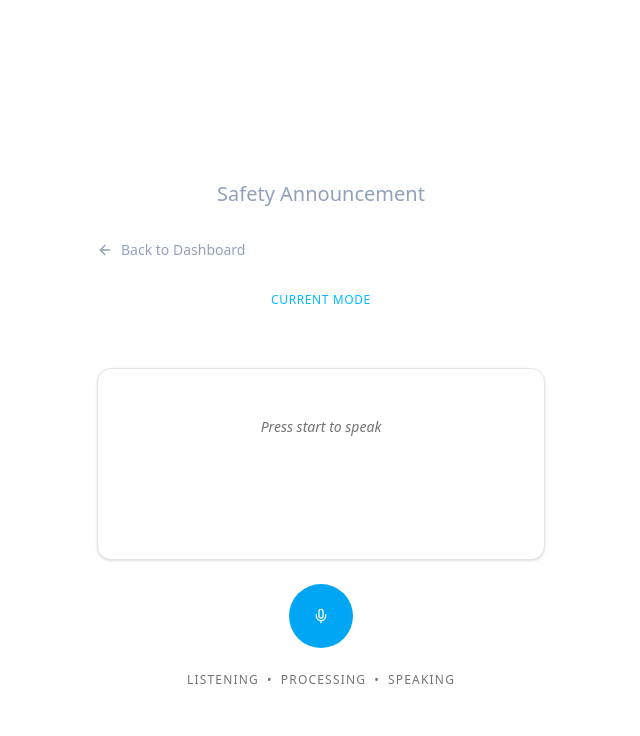
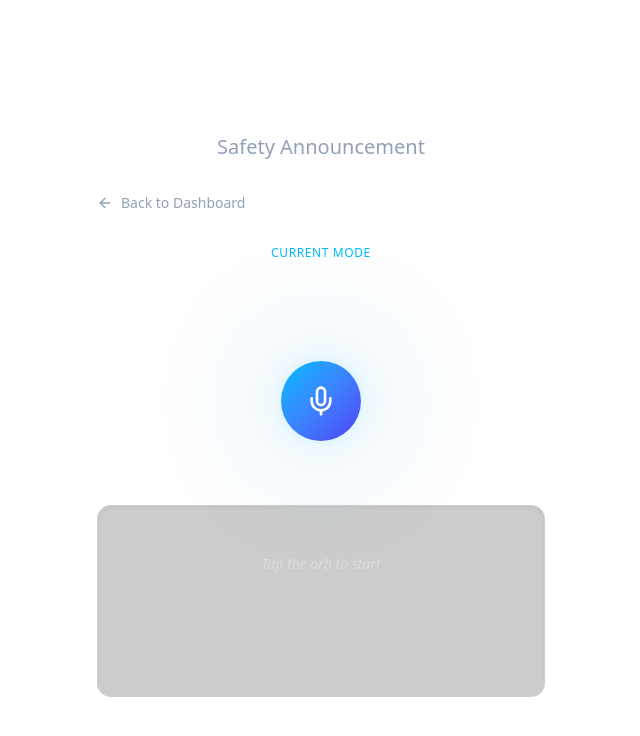
Before and after one commit to neetishtewari/aersospeak, a Next.js app: page / in a window 1280 px wide. Both pictures are taken after a click on the element 301 px from the left and 464 px from the top of the page. Shown: the top 736 px of the page, without its empty margins (319-959 px from the left). Built offline with nearby package versions, Linux system fonts and the light colour scheme.

Commit message:
Feat: Add VoiceOrb visualizer and polish UI

```diff
--- a/src/components/voice/VoiceControl.tsx
+++ b/src/components/voice/VoiceControl.tsx
@@ -7,6 +7,7 @@ import { Mic, Square, Loader2, Check } from "lucide-react";
 import { cn } from "@/lib/utils";
 
 import { FeedbackCard } from "./FeedbackCard";
+import { VoiceOrb } from "./VoiceOrb";
 
 interface VoiceControlProps {
     scenario: Scenario;
@@ -22,7 +23,35 @@ export function VoiceControl({ scenario }: VoiceControlProps) {
                 <span className="text-xs font-medium uppercase tracking-wider text-sky-400">
                     Current Mode
                 </span>
-                <h2 className="text-xl font-bold text-white">{scenario.name}</h2>
+                <h2 className="text-xl font-bold text-white tracking-tight">{scenario.name}</h2>
+            </div>
+
+            {/* Orb / Controls Area */}
+            <div className="flex items-center justify-center min-h-[160px]">
+                {/* 1. Manual Mode: Listening State (Special Layout) */}
+                {scenario.manualEndpointing && state === "listening" ? (
+                    <div className="flex flex-col items-center gap-6 animate-in zoom-in duration-300">
+                        <Button
+                            size="lg"
+                            className="rounded-full w-24 h-24 bg-green-500 hover:bg-green-400 shadow-[0_0_40px_-5px_rgba(74,222,128,0.4)] transition-all hover:scale-105"
+                            onClick={completeTurn}
+                        >
+                            <Check className="h-10 w-10 text-white stroke-[3px]" />
+                        </Button>
+                        <button
+                            onClick={stopSession}
+                            className="text-white/40 text-xs font-medium hover:text-white transition-colors"
+                        >
+                            Cancel Session
+                        </button>
+                    </div>
+                ) : (
+                    /* 2. Standard Mode & Idle/Processing State (Voice Orb) */
+                    <VoiceOrb
+                        state={state}
+                        onClick={state === "idle" ? startSession : stopSession}
+                    />
+                )}
             </div>
 
             {/* Feedback Card (Shows if available) */}
@@ -31,76 +60,30 @@ export function VoiceControl({ scenario }: VoiceControlProps) {
             )}
 
             {/* Transcript Area */}
-            <div className="h-48 w-full rounded-xl border bg-card p-4 shadow overflow-y-auto">
+            <div className="h-48 w-full rounded-xl border border-white/5 bg-black/20 backdrop-blur-sm p-4 shadow-inner overflow-y-auto">
                 {transcript ? (
-                    <p className="text-lg leading-relaxed">{transcript}</p>
+                    <p className="text-lg leading-relaxed text-slate-100">{transcript}</p>
                 ) : (
-                    <p className="text-muted-foreground italic text-center text-sm pt-8">
-                        {state === "listening" ? "Listening..." : "Press start to speak"}
+                    <p className="text-white/30 italic text-center text-sm pt-8">
+                        {state === "listening" ? "Listening..." : "Tap the orb to start"}
                     </p>
                 )}
             </div>
 
             {error && (
-                <p className="text-destructive text-sm font-medium">{error}</p>
+                <p className="text-red-400 text-sm font-medium">{error}</p>
             )}
 
-            <div className="flex gap-4">
-                {state === "idle" ? (
-                    <Button
-                        size="lg"
-                        className="rounded-full w-16 h-16 bg-sky-500 hover:bg-sky-400"
-                        onClick={startSession}
-                    >
-                        <Mic className="h-6 w-6" />
-                    </Button>
-                ) : (
-                    <>
-                        {/* Show Done button only for manual endpointing scenarios when listening */}
-                        {scenario.manualEndpointing && state === "listening" ? (
-                            <div className="flex flex-col items-center gap-4">
-                                <Button
-                                    size="lg"
-                                    className="rounded-full w-20 h-20 bg-green-500 hover:bg-green-400 shadow-lg shadow-green-500/20 animate-in zoom-in duration-300"
-                                    onClick={completeTurn}
-                                >
-                                    <Check className="h-10 w-10 text-white" />
-                                </Button>
-                                <button
-                                    onClick={stopSession}
-                                    className="text-white/50 text-xs hover:text-white transition-colors"
-                                >
-                                    Cancel Session
-                                </button>
-                            </div>
-                        ) : (
-                            <Button
-                                size="lg"
-                                variant="destructive"
-                                className="rounded-full w-16 h-16"
-                                onClick={stopSession}
-                            >
-                                {state === "processing" ? (
-                                    <Loader2 className="h-6 w-6 animate-spin" />
-                                ) : (
-                                    <Square className="h-6 w-6" />
-                                )}
-                            </Button>
-                        )}
-                    </>
-                )}
-            </div>
-
-            <div className="flex gap-2 text-xs text-muted-foreground uppercase tracking-widest">
-                <span className={cn("transition-colors", state === "listening" && "text-primary font-bold")}>
+            <div className="flex gap-2 text-[10px] text-white/30 uppercase tracking-widest font-medium">
+                <span className={cn("transition-colors", state === "listening" && "text-sky-400")}>
                     Listening
                 </span>
                 <span>•</span>
-                <span className={cn("transition-colors", state === "processing" && "text-primary font-bold")}>
+                <span className={cn("transition-colors", state === "processing" && "text-sky-400")}>
                     Processing
                 </span>
                 <span>•</span>
-                <span className={cn("transition-colors", state === "speaking" && "text-primary font-bold")}>
+                <span className={cn("transition-colors", state === "speaking" && "text-sky-400")}>
                     Speaking
                 </span>
             </div>
--- /dev/null
+++ b/src/components/voice/VoiceOrb.tsx
@@ -0,0 +1,91 @@
+"use client";
+
+import { motion } from "framer-motion";
+import { Mic, Square, Loader2 } from "lucide-react";
+
+interface VoiceOrbProps {
+    state: "idle" | "listening" | "processing" | "speaking";
+    onClick?: () => void;
+    className?: string;
+}
+
+export function VoiceOrb({ state, onClick, className }: VoiceOrbProps) {
+    return (
+        <div className="relative flex items-center justify-center w-32 h-32">
+            {/* Ambient Glow */}
+            <motion.div
+                className="absolute inset-0 bg-sky-500/20 blur-3xl rounded-full"
+                animate={{
+                    scale: state === "listening" ? [1, 1.2, 1] : 1,
+                    opacity: state === "idle" ? 0.3 : 0.6
+                }}
+                transition={{
+                    duration: 2,
+                    repeat: Infinity,
+                    ease: "easeInOut"
+                }}
+            />
+
+            {/* Core Orb */}
+            <motion.button
+                onClick={onClick}
+                className="relative z-10 flex items-center justify-center w-20 h-20 rounded-full bg-gradient-to-br from-sky-400 to-indigo-600 text-white shadow-lg shadow-sky-500/30 overflow-hidden group hover:scale-105 transition-transform"
+                whileTap={{ scale: 0.95 }}
+                animate={{
+                    boxShadow: state === "listening"
+                        ? "0 0 40px -10px rgba(56, 189, 248, 0.5)"
+                        : "0 0 20px -5px rgba(56, 189, 248, 0.3)"
+                }}
+            >
+                {/* Internal Animation (Ripples) */}
+                {state === "listening" && (
+                    <>
+                        <motion.div
+                            className="absolute inset-0 border-2 border-white/30 rounded-full"
+                            animate={{ scale: [1, 1.5], opacity: [1, 0] }}
+                            transition={{ duration: 1.5, repeat: Infinity }}
+                        />
+                        <motion.div
+                            className="absolute inset-0 border-2 border-white/30 rounded-full"
+                            animate={{ scale: [1, 1.5], opacity: [1, 0] }}
+                            transition={{ duration: 1.5, delay: 0.5, repeat: Infinity }}
+                        />
+                    </>
+                )}
+
+                {/* Icons */}
+                <div className="relative z-20">
+                    {state === "idle" && <Mic className="w-8 h-8" />}
+                    {state === "listening" && <Square className="w-6 h-6 fill-white" />}
+                    {state === "processing" && <Loader2 className="w-8 h-8 animate-spin" />}
+                    {state === "speaking" && (
+                        <div className="flex gap-1 items-end h-6">
+                            {[0.5, 1, 0.5].map((s, i) => (
+                                <motion.div
+                                    key={i}
+                                    className="w-1.5 bg-white rounded-full"
+                                    animate={{ height: [8, 24, 8] }}
+                                    transition={{
+                                        duration: 0.8,
+                                        repeat: Infinity,
+                                        delay: i * 0.2
+                                    }}
+                                />
+                            ))}
+                        </div>
+                    )}
+                </div>
+            </motion.button>
+
+            {/* Processing Orbit */}
+            {state === "processing" && (
+                <motion.div
+                    className="absolute inset-0 rounded-full border-t-2 border-sky-400"
+                    style={{ width: "100%", height: "100%" }}
+                    animate={{ rotate: 360 }}
+                    transition={{ duration: 1, repeat: Infinity, ease: "linear" }}
+                />
+            )}
+        </div>
+    );
+}
```
